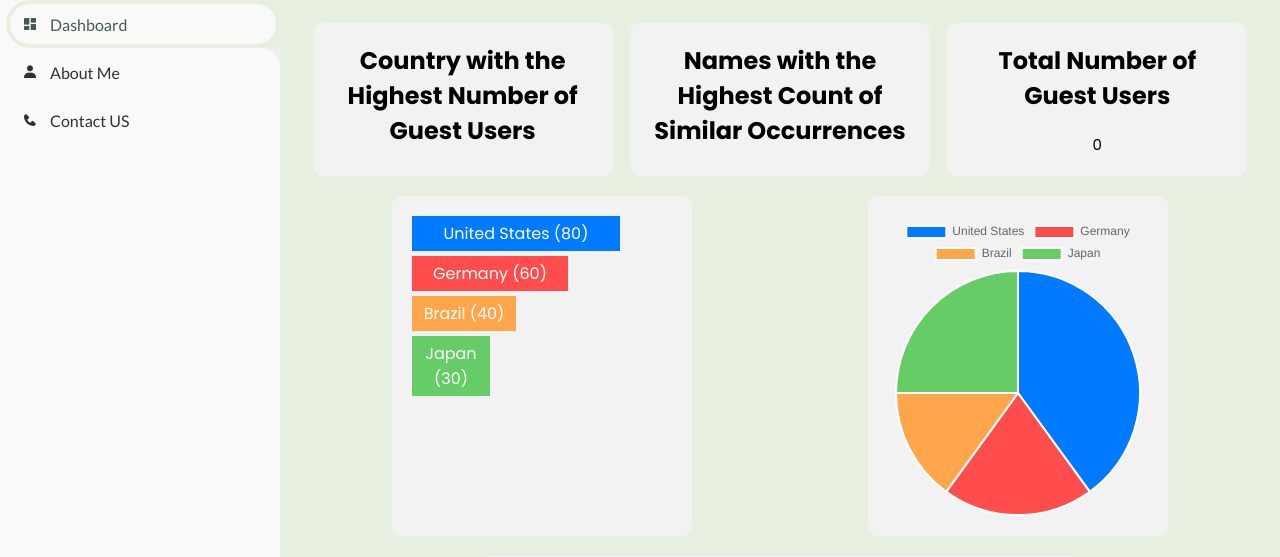
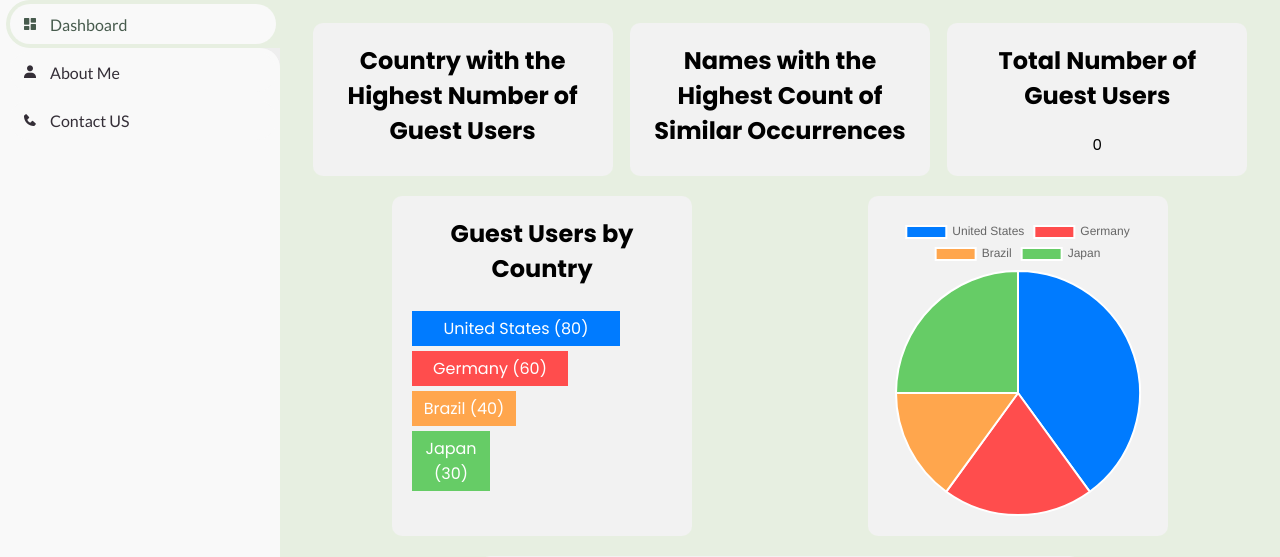
Before and after one commit to harknoel/OSCS, a PHP site: page /dashboard.php in a window 1280 px wide. Shown: the part 177-734 px from the top of the page. Run offline with PHP 8.4, Linux system fonts and the light colour scheme; the visitor is signed in with stand-in values (Sample User, id 1); data that the repository does not hold is empty.

Commit message:
Add subtle title

```diff
--- a/dashboard.php
+++ b/dashboard.php
@@ -73,6 +73,8 @@ $resultName = mysqli_query($con, $queryName);
 
 <div style="display: flex; flex-wrap: wrap; justify-content: space-around; margin-top: 20px;">
 	<div style="background-color: #f2f2f2; padding: 20px; border-radius: 10px; width: 300px; text-align: center; margin-bottom: 20px;">
+		<h1>Guest Users by Country</h1>
+		<br>
 		<div style="background-color: #007bff; width: 80%; margin-bottom: 5px; color: #fff; padding: 5px;">United States (80)</div>
 		<div style="background-color: #ff4d4d; width: 60%; margin-bottom: 5px; color: #fff; padding: 5px;">Germany (60)</div>
 		<div style="background-color: #ffa64d; width: 40%; margin-bottom: 5px; color: #fff; padding: 5px;">Brazil (40)</div>
```
